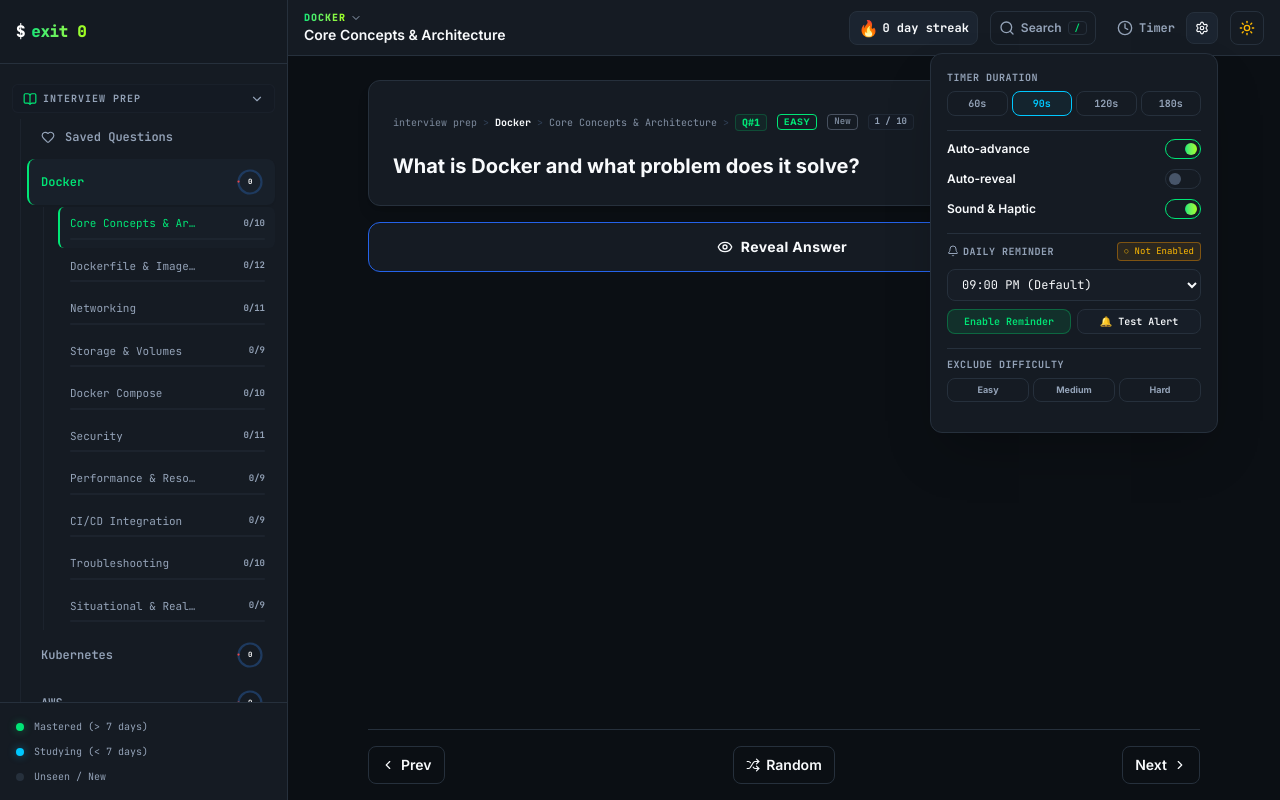
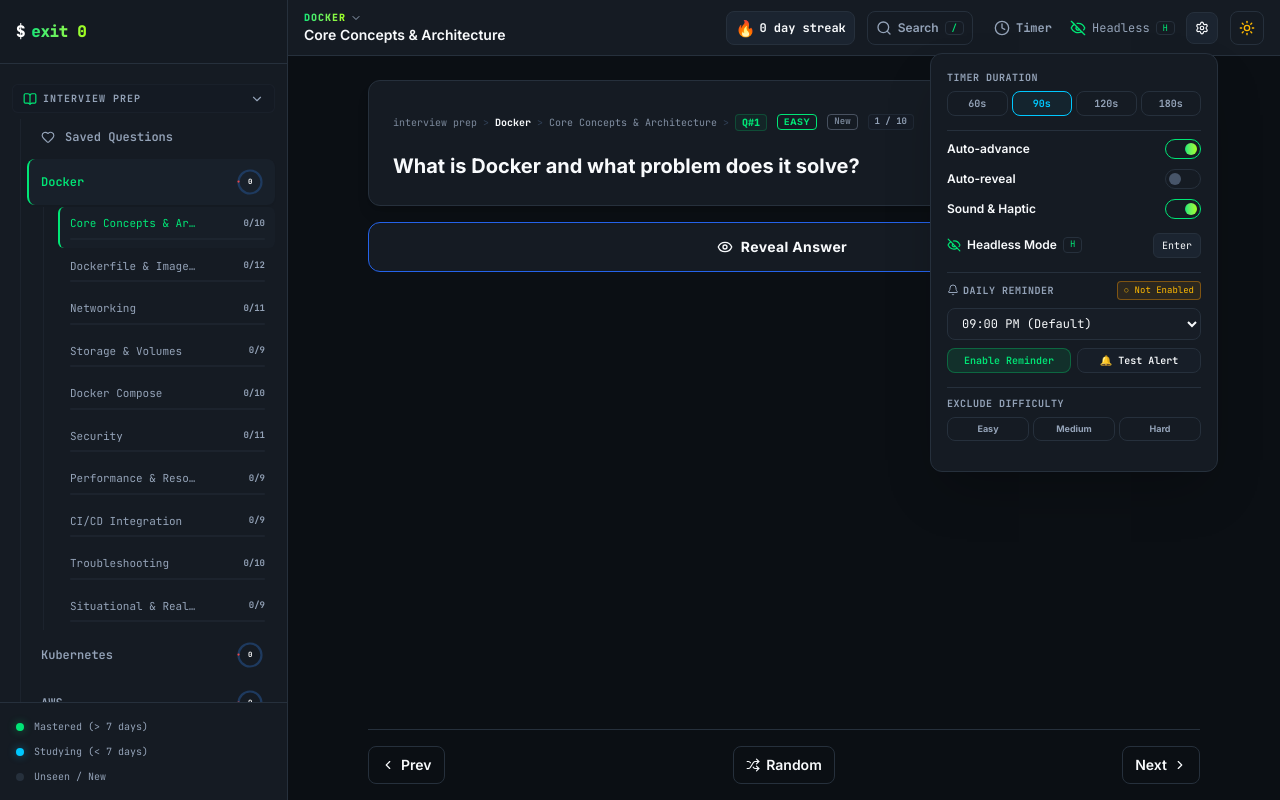
Before and after one commit to srinivassarkar/ExitZero, a Next.js app: page / in a window 1280 px wide. Both pictures are taken after a click on the button 1202 px from the left and 27 px from the top of the page. Built offline with nearby package versions, Linux system fonts and the light colour scheme.

Commit message:
feat: add Headless Mode (hotkey 'H') to hide UI chrome and center study console

```diff
--- a/src/app/page.tsx
+++ b/src/app/page.tsx
@@ -80,6 +80,7 @@
   } = useStudyState(addToast);
 
   // App navigation state
+  const [isHeadlessMode, setIsHeadlessMode] = useState(false);
   const [activeTechId, setActiveTechId] = useState("docker");
   const [activeCategoryId, setActiveCategoryId] = useState(1);
   const [activeQuestionId, setActiveQuestionId] = useState(1);
@@ -325,7 +326,22 @@
         return;
       }
 
-      if (e.key === "/" || (e.ctrlKey && e.key === "k")) {
+      if (e.key === "h" || e.key === "H") {
+        e.preventDefault();
+        setIsHeadlessMode((prev) => {
+          const next = !prev;
+          if (next) {
+            addToast("🕶️ Headless Mode active — UI chrome hidden (Press 'H' or Esc to exit)", 3);
+          } else {
+            addToast("Heads-up display restored", 2);
+          }
+          return next;
+        });
+      } else if (e.key === "Escape" && isHeadlessMode) {
+        e.preventDefault();
+        setIsHeadlessMode(false);
+        addToast("Heads-up display restored", 2);
+      } else if (e.key === "/" || (e.ctrlKey && e.key === "k")) {
         e.preventDefault();
         setIsSearchOpen(true);
       } else if (e.key === "ArrowLeft") {
@@ -515,8 +531,9 @@
   const showInstallBanner = isMobile && !installDismissed && !isStandalone;
 
   return (
-    <div className="flex h-screen overflow-hidden bg-background text-foreground">
+    <div className="flex h-screen overflow-hidden bg-background text-foreground relative">
       {/* Sidebar Navigation */}
+      {!isHeadlessMode && (
         <Sidebar
           activeTechId={isStudyingSaved ? "saved_study" : activeTechId}
           setActiveTechId={(id) => {
@@ -542,13 +559,19 @@
           activeRunbookTool={activeRunbookTool}
           setActiveRunbookTool={setActiveRunbookTool}
         />
+      )}
 
       {/* Main Container */}
       <div className="flex-1 flex flex-col min-w-0 h-screen relative">
+        {!isHeadlessMode ? (
           <Header
             onMenuToggle={() => setIsSidebarOpen(!isSidebarOpen)}
             onSearchOpen={() => setIsSearchOpen(true)}
             onOpenChannelSelector={() => setIsChannelSelectorOpen(true)}
+            onToggleHeadlessMode={() => {
+              setIsHeadlessMode(true);
+              addToast("🕶️ Headless Mode active — UI chrome hidden (Press 'H' or Esc to exit)", 3);
+            }}
             activeTechName={
               isStudyingSaved
                 ? "Study Session"
@@ -597,6 +620,25 @@
             onSendTestNotification={sendTestNotification}
             onRequestNotifPermission={handleRequestNotifPermission}
           />
+        ) : (
+          /* Headless Mode Exit Pill */
+          <div className="fixed top-3 right-4 z-50 animate-in fade-in slide-in-from-top-2 duration-200 select-none">
+            <button
+              onClick={() => {
+                setIsHeadlessMode(false);
+                addToast("Heads-up display restored", 2);
+              }}
+              className="flex items-center space-x-2 px-3 py-1.5 rounded-full bg-card/90 backdrop-blur-md border border-border text-muted-foreground hover:text-foreground text-xs font-mono shadow-xl hover:border-[#00E676] transition-all cursor-pointer group"
+              title="Exit Headless Mode (Press 'H' or 'Esc')"
+            >
+              <span className="w-2 h-2 rounded-full bg-[#00E676] animate-pulse" />
+              <span className="font-semibold text-foreground">Headless Mode</span>
+              <span className="text-[10px] text-muted-foreground group-hover:text-foreground px-1.5 py-0.2 rounded bg-secondary border border-border">
+                H / Esc
+              </span>
+            </button>
+          </div>
+        )}
 
         {/* Content routing view */}
         {activeTechId === "saved" && !isStudyingSaved ? (
--- a/src/components/Header.tsx
+++ b/src/components/Header.tsx
@@ -1,7 +1,7 @@
 "use client";
 
 import React, { useEffect, useState, useRef, useMemo } from "react";
-import { Search, Sun, Moon, Menu, Clock, Settings, ChevronDown, Bell } from "lucide-react";
+import { Search, Sun, Moon, Menu, Clock, Settings, ChevronDown, Bell, EyeOff } from "lucide-react";
 
 interface HeaderProps {
   onMenuToggle: () => void;
@@ -9,6 +9,7 @@
   onOpenChannelSelector?: () => void;
   activeTechName: string;
   activeCategoryName: string;
+  onToggleHeadlessMode?: () => void;
   streakCount: number;
   longestStreak: number;
   timerMode: boolean;
@@ -36,6 +37,7 @@
   onOpenChannelSelector,
   activeTechName,
   activeCategoryName,
+  onToggleHeadlessMode,
   streakCount,
   longestStreak,
   timerMode,
@@ -167,6 +169,21 @@
             <span className="hidden sm:inline">Timer</span>
           </button>
 
+          {/* Headless Mode Toggle */}
+          {onToggleHeadlessMode && (
+            <button
+              onClick={onToggleHeadlessMode}
+              className="hidden md:flex p-1.5 md:p-2 rounded-lg items-center space-x-1.5 text-xs font-mono text-muted-foreground hover:text-foreground hover:bg-secondary/40 border border-transparent transition-all cursor-pointer shrink-0"
+              title="Enter Headless Mode (Press 'H')"
+            >
+              <EyeOff className="w-4 h-4 text-[#00E676]" />
+              <span className="hidden lg:inline">Headless</span>
+              <kbd className="hidden lg:inline-flex px-1.5 py-0.2 bg-card border border-border text-[#00E676] rounded text-[9px] font-mono select-none">
+                H
+              </kbd>
+            </button>
+          )}
+
           {/* Settings Button */}
           <button
             onClick={() => setIsSettingsOpen(!isSettingsOpen)}
@@ -287,6 +304,30 @@
                     />
                   </button>
                 </div>
+
+                {/* Headless Mode Row */}
+                {onToggleHeadlessMode && (
+                  <div className="flex items-center justify-between pt-1">
+                    <div className="flex items-center space-x-1.5">
+                      <EyeOff className="w-3.5 h-3.5 text-[#00E676]" />
+                      <span className="text-xs font-semibold text-foreground">
+                        Headless Mode
+                      </span>
+                      <kbd className="px-1.5 py-0.2 bg-card border border-border text-[#00E676] rounded text-[9px] font-mono select-none">
+                        H
+                      </kbd>
+                    </div>
+                    <button
+                      onClick={() => {
+                        onToggleHeadlessMode();
+                        setIsSettingsOpen(false);
+                      }}
+                      className="px-2 py-1 text-[10px] font-mono rounded-md border border-border bg-muted hover:bg-muted/80 text-foreground transition-colors cursor-pointer"
+                    >
+                      Enter
+                    </button>
+                  </div>
+                )}
               </div>
 
               {/* Notification reminder section */}
```
Lines whose indentation alone changed are shown as unchanged.
